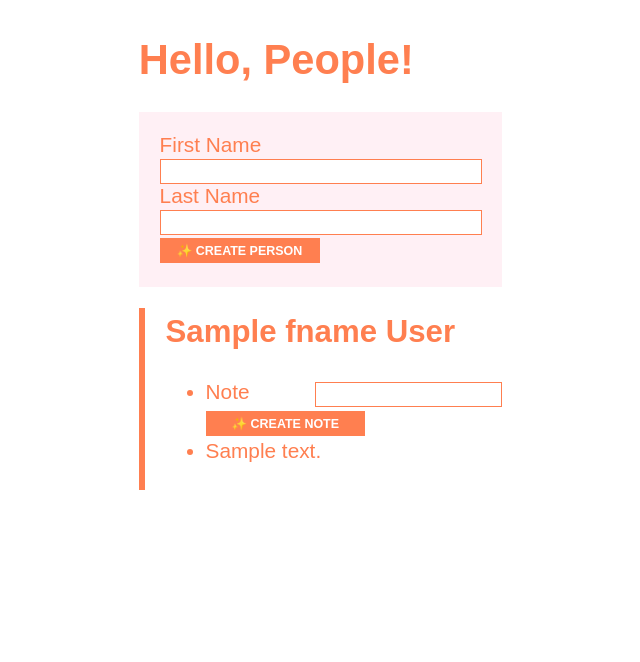
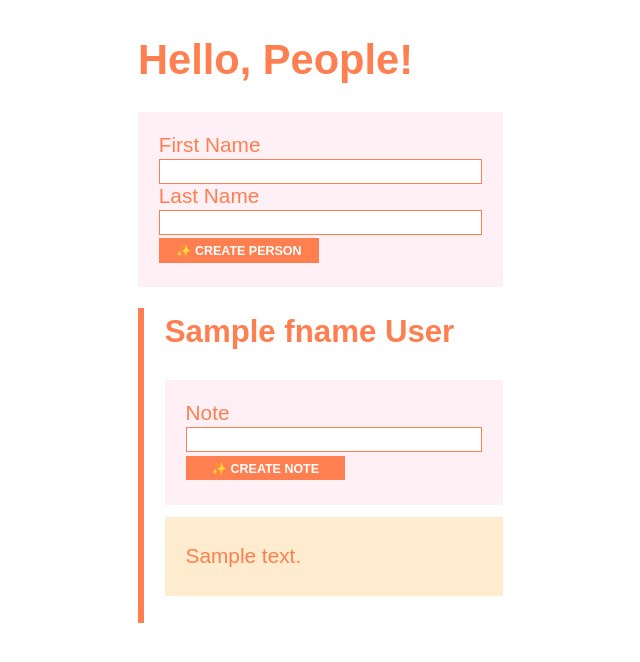
Before and after one commit to zpattdev/simple_flask, a Python web app: template templates/home.html in a window 1280 px wide. Shown: the top 662 px of the page, without its empty margins (309-949 px from the left). Run offline with Jinja, Linux system fonts and the light colour scheme; the template is opened without the code that fills it: most values are stand-ins (such as "Sample title", 1, 10 or a date in 2020).

Commit message:
add stylesheet for notes

```diff
--- /dev/null
+++ b/static/css/notes.css
@@ -0,0 +1,25 @@
+/* static/css/notes.css */
+
+.note-create-card {
+    background-color: var(--secondary-color);
+    padding: 1em;
+}
+
+.note-create-card input {
+    width: 100%;
+}
+
+.note-list {
+    list-style: none;
+    padding-left: 0;
+}
+
+.note-card {
+    background-color: blanchedalmond;
+    padding: 1em;
+    margin: 0.6em 0;
+}
+
+.note-content {
+    padding: 0.3em 0;
+}
--- a/templates/home.html
+++ b/templates/home.html
@@ -7,6 +7,7 @@
     <title>RP Flask REST API</title>
     <link rel="stylesheet" href="{{ url_for('static', filename='css/style.css') }}">
     <link rel="stylesheet" href="{{ url_for('static', filename='css/people.css') }}">
+    <link rel="stylesheet" href="{{ url_for('static', filename='css/notes.css') }}">
     <script
         src="{{ url_for('static', filename='js/index.js') }}"
         type="module"
```
